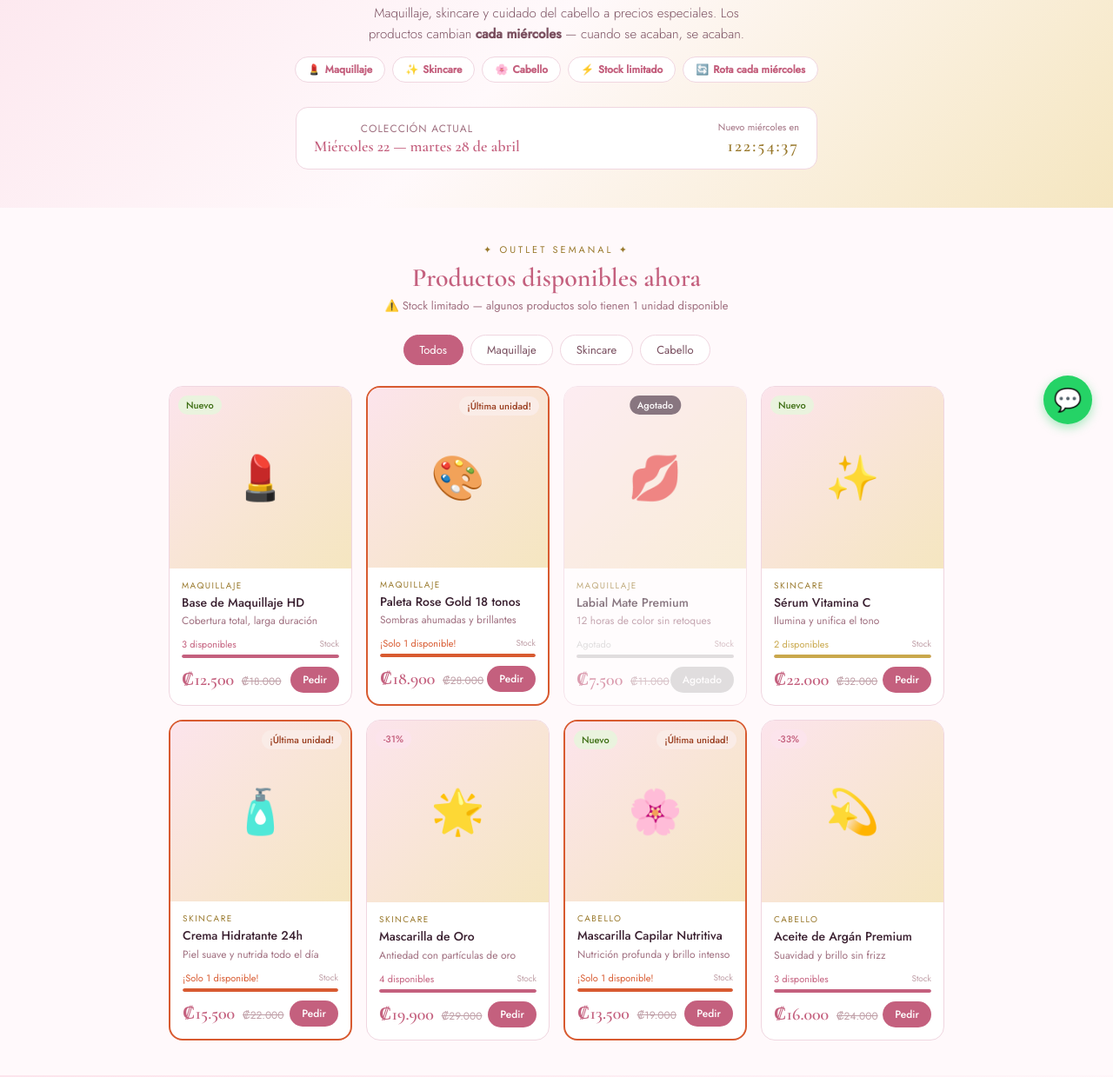
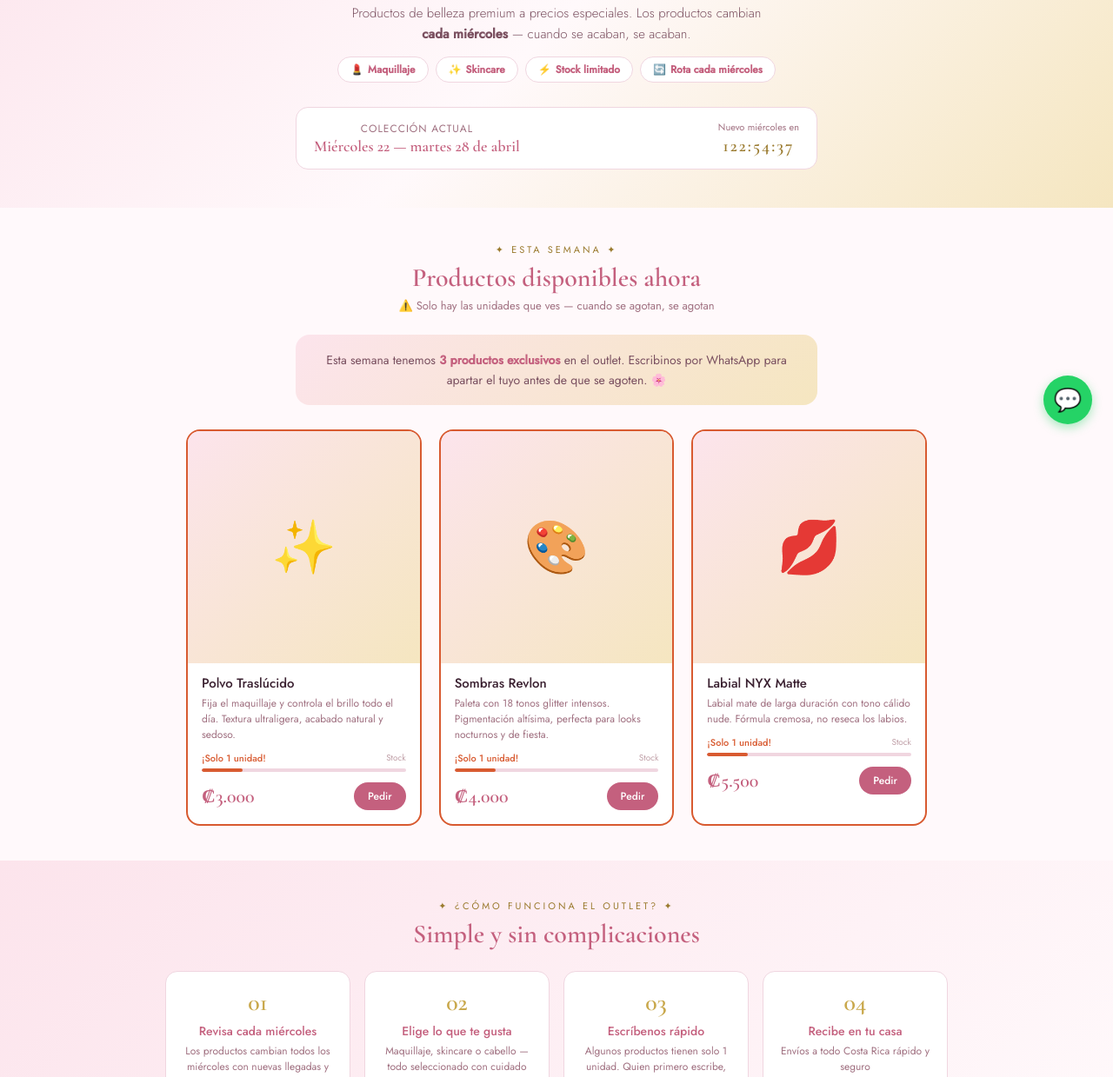
Before and after one commit to anny020920-coder/danni-luxe-glam, a plain HTML site: page index.html in a window 1280 px wide. Shown: the part 288-1527 px from the top of the page at 87% size. Drawn offline with nearby package versions, Linux system fonts and the light colour scheme.

Commit message:
Update index.html

```diff
--- a/index.html
+++ b/index.html
@@ -9,18 +9,13 @@
 *{box-sizing:border-box;margin:0;padding:0;}
 :root{--rose:#e8a0b4;--rose-dark:#c4607e;--rose-light:#fce4ec;--gold:#c9a84c;--gold-light:#f5e6c0;--gold-dark:#9a7a2e;}
 body{font-family:'Jost',sans-serif;background:#fff9fb;color:#3a2030;}
-
 .announcement{background:var(--rose-dark);color:#fff;text-align:center;padding:9px 16px;font-size:12px;letter-spacing:1px;}
 .announcement span{color:var(--gold-light);font-weight:500;}
-
 nav{background:#fff;border-bottom:1px solid #f0d6e0;padding:14px 24px;display:flex;align-items:center;justify-content:space-between;position:sticky;top:0;z-index:100;}
 .logo{font-family:'Cormorant Garamond',serif;font-size:22px;font-weight:600;color:var(--rose-dark);letter-spacing:1px;}
 .logo span{color:var(--gold);}
 .logo-sub{font-size:10px;letter-spacing:2px;text-transform:uppercase;color:var(--gold-dark);display:block;margin-top:-2px;}
-.nav-links{display:flex;gap:20px;}
-.nav-links a{font-size:13px;color:#7a5060;text-decoration:none;letter-spacing:0.5px;}
 .nav-cta{background:var(--rose-dark);color:#fff;border:none;border-radius:20px;padding:8px 18px;font-size:13px;cursor:pointer;font-family:inherit;font-weight:500;}
-
 .hero{background:linear-gradient(135deg,#fce4ec 0%,#fff9fb 50%,#f5e6c0 100%);padding:52px 24px 44px;text-align:center;}
 .hero-tag{font-size:11px;letter-spacing:3px;text-transform:uppercase;color:var(--gold-dark);margin-bottom:10px;font-weight:500;}
 .hero-title{font-family:'Cormorant Garamond',serif;font-size:44px;font-weight:600;color:var(--rose-dark);line-height:1.15;margin-bottom:8px;}
@@ -29,49 +24,35 @@
 .outlet-pills{display:flex;gap:8px;justify-content:center;flex-wrap:wrap;margin:14px 0 28px;}
 .pill{background:#fff;border:1px solid #f0d6e0;border-radius:20px;padding:5px 14px;font-size:12px;color:#7a5060;display:flex;align-items:center;gap:5px;}
 .pill b{color:var(--rose-dark);}
-
 .week-banner{background:#fff;border:1px solid #f0d6e0;max-width:600px;margin:0 auto;border-radius:14px;padding:14px 20px;display:flex;align-items:center;justify-content:space-between;flex-wrap:wrap;gap:8px;}
 .week-label{font-size:12px;color:#a07080;text-transform:uppercase;letter-spacing:1px;}
 .week-title{font-family:'Cormorant Garamond',serif;font-size:18px;color:var(--rose-dark);font-weight:600;}
-.week-timer{text-align:right;}
-.timer-label{font-size:11px;color:#a07080;margin-bottom:2px;}
+.timer-label{font-size:11px;color:#a07080;margin-bottom:2px;text-align:right;}
 .timer-digits{font-family:'Cormorant Garamond',serif;font-size:20px;color:var(--gold-dark);font-weight:600;letter-spacing:2px;}
-
-.section{padding:40px 24px;max-width:940px;margin:0 auto;}
+.section{padding:40px 24px;max-width:900px;margin:0 auto;}
 .section-header{text-align:center;margin-bottom:24px;}
 .section-tag{font-size:11px;letter-spacing:3px;text-transform:uppercase;color:var(--gold-dark);margin-bottom:6px;}
 .section-title{font-family:'Cormorant Garamond',serif;font-size:30px;font-weight:600;color:var(--rose-dark);}
 .section-note{font-size:13px;color:#a07080;margin-top:4px;}
-
-.cats{display:flex;gap:8px;justify-content:center;flex-wrap:wrap;margin-bottom:24px;}
-.cat-btn{background:#fff;border:1px solid #f0d6e0;border-radius:20px;padding:7px 18px;font-size:13px;cursor:pointer;font-family:inherit;color:#7a5060;transition:all 0.15s;}
-.cat-btn:hover,.cat-btn.active{background:var(--rose-dark);color:#fff;border-color:var(--rose-dark);}
-
-.products-grid{display:grid;grid-template-columns:repeat(auto-fill,minmax(200px,1fr));gap:16px;}
-.product-card{background:#fff;border:1px solid #f0d6e0;border-radius:16px;overflow:hidden;transition:border-color 0.15s;position:relative;}
-.product-card:hover{border-color:var(--rose);}
-.product-card.sold-out{opacity:0.6;}
-.product-card.last-unit{border:2px solid #D85A30;}
-.product-img{aspect-ratio:1;display:flex;align-items:center;justify-content:center;font-size:50px;background:linear-gradient(135deg,#fce4ec,#f5e6c0);position:relative;}
-.badge{position:absolute;top:10px;font-size:11px;font-weight:500;padding:3px 9px;border-radius:20px;}
-.badge-new{left:10px;background:#EAF3DE;color:#3B6D11;}
-.badge-last{right:10px;background:#FAECE7;color:#993C1D;}
-.badge-out{left:50%;transform:translateX(-50%);background:#3a2030;color:#fff;white-space:nowrap;}
-.badge-off{left:10px;background:#fce4ec;color:var(--rose-dark);}
-.product-body{padding:12px 14px 14px;}
-.product-cat{font-size:10px;text-transform:uppercase;letter-spacing:1.5px;color:var(--gold-dark);margin-bottom:3px;}
-.product-name{font-size:14px;font-weight:500;color:#3a2030;margin-bottom:3px;line-height:1.3;}
+.info-box{background:linear-gradient(135deg,#fce4ec,#f5e6c0);border-radius:16px;padding:18px 24px;text-align:center;max-width:600px;margin:0 auto 28px;}
+.info-box p{font-size:14px;color:#7a5060;line-height:1.6;}
+.info-box strong{color:var(--rose-dark);}
+.products-grid{display:grid;grid-template-columns:repeat(auto-fill,minmax(240px,1fr));gap:20px;}
+.product-card{background:#fff;border:2px solid #D85A30;border-radius:16px;overflow:hidden;transition:border-color 0.15s;}
+.product-card:hover{border-color:var(--rose-dark);}
+.product-img{width:100%;aspect-ratio:1;object-fit:cover;display:block;}
+.product-img-fallback{aspect-ratio:1;background:linear-gradient(135deg,#fce4ec,#f5e6c0);display:none;align-items:center;justify-content:center;font-size:60px;}
+.product-body{padding:14px 16px 16px;}
+.product-name{font-size:15px;font-weight:500;color:#3a2030;margin-bottom:4px;line-height:1.3;}
 .product-desc{font-size:12px;color:#a07080;line-height:1.5;margin-bottom:10px;}
-.stock-bar-wrap{margin-bottom:10px;}
-.stock-label{font-size:11px;color:#a07080;margin-bottom:4px;display:flex;justify-content:space-between;}
+.stock-bar-wrap{margin-bottom:12px;}
+.stock-label{font-size:11px;margin-bottom:4px;display:flex;justify-content:space-between;}
 .stock-bar{height:4px;background:#f0d6e0;border-radius:2px;overflow:hidden;}
 .stock-fill{height:100%;border-radius:2px;}
 .product-footer{display:flex;align-items:center;justify-content:space-between;}
-.product-price{font-family:'Cormorant Garamond',serif;font-size:20px;font-weight:600;color:var(--rose-dark);}
-.product-old{font-size:12px;color:#c0a0a8;text-decoration:line-through;margin-left:4px;}
-.wa-btn{background:var(--rose-dark);color:#fff;border:none;border-radius:20px;padding:6px 14px;font-size:12px;cursor:pointer;font-family:inherit;font-weight:500;}
-.wa-btn:disabled{background:#ccc;cursor:not-allowed;}
-
+.product-price{font-family:'Cormorant Garamond',serif;font-size:22px;font-weight:600;color:var(--rose-dark);}
+.wa-btn{background:var(--rose-dark);color:#fff;border:none;border-radius:20px;padding:7px 16px;font-size:12px;cursor:pointer;font-family:inherit;font-weight:500;}
+.wa-btn:hover{background:var(--gold-dark);}
 .how-it-works{background:linear-gradient(135deg,#fce4ec,#fff9fb);padding:44px 24px;}
 .how-inner{max-width:900px;margin:0 auto;}
 .steps{display:grid;grid-template-columns:repeat(auto-fill,minmax(180px,1fr));gap:16px;margin-top:24px;}
@@ -79,49 +60,34 @@
 .step-num{font-family:'Cormorant Garamond',serif;font-size:28px;color:var(--gold);font-weight:600;margin-bottom:6px;}
 .step-title{font-size:14px;font-weight:500;color:var(--rose-dark);margin-bottom:4px;}
 .step-desc{font-size:12px;color:#a07080;line-height:1.5;}
-
-.features-grid{display:grid;grid-template-columns:repeat(auto-fill,minmax(180px,1fr));gap:16px;margin-top:24px;}
-.feature{background:#fff;border-radius:14px;padding:18px;text-align:center;border:1px solid #f0d6e0;}
-.feature-icon{font-size:26px;margin-bottom:8px;}
-.feature-title{font-size:13px;font-weight:500;color:var(--rose-dark);margin-bottom:3px;}
-.feature-desc{font-size:12px;color:#a07080;line-height:1.5;}
-
 .testi-grid{display:grid;grid-template-columns:repeat(auto-fill,minmax(240px,1fr));gap:16px;margin-top:24px;}
 .testi{background:#fff;border:1px solid #f0d6e0;border-radius:14px;padding:16px;}
 .testi-stars{color:var(--gold);font-size:13px;margin-bottom:6px;}
 .testi-text{font-size:13px;color:#5a3045;line-height:1.6;font-style:italic;margin-bottom:10px;}
 .testi-name{font-size:12px;font-weight:500;color:var(--rose-dark);}
-
 .cta-section{background:linear-gradient(135deg,var(--rose-dark),#a0405a);padding:44px 24px;text-align:center;color:#fff;}
 .cta-title{font-family:'Cormorant Garamond',serif;font-size:30px;font-weight:600;margin-bottom:6px;}
 .cta-sub{font-size:14px;opacity:0.85;margin-bottom:20px;}
 .cta-btn-row{display:flex;gap:10px;justify-content:center;flex-wrap:wrap;}
 .cta-wa{background:#25D366;color:#fff;border:none;border-radius:25px;padding:12px 28px;font-size:14px;font-weight:500;cursor:pointer;font-family:inherit;}
 .cta-ig{background:transparent;color:#fff;border:1.5px solid rgba(255,255,255,0.5);border-radius:25px;padding:12px 28px;font-size:14px;font-weight:500;cursor:pointer;font-family:inherit;}
-
 footer{background:#3a2030;color:#c9a8b8;padding:24px;text-align:center;}
 .footer-logo{font-family:'Cormorant Garamond',serif;font-size:20px;color:#f5e6c0;margin-bottom:4px;}
 .footer-sub{font-size:10px;letter-spacing:2px;text-transform:uppercase;color:var(--gold);margin-bottom:12px;}
 .social-links{display:flex;gap:16px;justify-content:center;margin-bottom:12px;flex-wrap:wrap;}
 .social-links a{color:#c9a8b8;text-decoration:none;font-size:13px;}
 .footer-copy{font-size:11px;opacity:0.5;}
-
 .wa-float{position:fixed;bottom:24px;right:24px;background:#25D366;color:#fff;border:none;border-radius:50%;width:56px;height:56px;font-size:26px;cursor:pointer;display:flex;align-items:center;justify-content:center;z-index:200;box-shadow:0 4px 12px rgba(37,211,102,0.4);}
 </style>
 </head>
 <body>
 
-<div class="announcement">✦ <span>OUTLET DE BELLEZA</span> — Productos rotan cada miércoles · Stock limitado · ¡Aprovecha antes de que se agoten! ✦</div>
+<div class="announcement">✦ <span>OUTLET DE BELLEZA</span> — Productos rotan cada miércoles · Stock limitado · ¡Solo unidades disponibles! ✦</div>
 
 <nav>
   <div>
     <div class="logo">D'anni <span>Luxe</span> Glam</div>
     <span class="logo-sub">Outlet de Belleza</span>
-  </div>
-  <div class="nav-links">
-    <a href="#">Inicio</a>
-    <a href="#">Outlet</a>
-    <a href="#">Nosotros</a>
   </div>
   <button class="nav-cta" onclick="openWA('Hola! Quiero ver el outlet de belleza 💄')">Comprar ahora</button>
 </nav>
@@ -129,11 +95,10 @@
 <div class="hero">
   <div class="hero-tag">✦ Outlet de Belleza · Costa Rica ✦</div>
   <h1 class="hero-title">Precios de outlet,<br><em>calidad de lujo.</em></h1>
-  <p class="hero-sub">Maquillaje, skincare y cuidado del cabello a precios especiales. Los productos cambian <strong>cada miércoles</strong> — cuando se acaban, se acaban.</p>
+  <p class="hero-sub">Productos de belleza premium a precios especiales. Los productos cambian <strong>cada miércoles</strong> — cuando se acaban, se acaban.</p>
   <div class="outlet-pills">
     <div class="pill">💄 <b>Maquillaje</b></div>
     <div class="pill">✨ <b>Skincare</b></div>
-    <div class="pill">🌸 <b>Cabello</b></div>
     <div class="pill">⚡ <b>Stock limitado</b></div>
     <div class="pill">🔄 <b>Rota cada miércoles</b></div>
   </div>
@@ -142,7 +107,7 @@
       <div class="week-label">Colección actual</div>
       <div class="week-title" id="week-range">Cargando...</div>
     </div>
-    <div class="week-timer">
+    <div>
       <div class="timer-label">Nuevo miércoles en</div>
       <div class="timer-digits" id="timer">--:--:--</div>
     </div>
@@ -151,17 +116,81 @@
 
 <div class="section">
   <div class="section-header">
-    <div class="section-tag">✦ Outlet semanal ✦</div>
+    <div class="section-tag">✦ Esta semana ✦</div>
     <div class="section-title">Productos disponibles ahora</div>
-    <div class="section-note">⚠️ Stock limitado — algunos productos solo tienen 1 unidad disponible</div>
+    <div class="section-note">⚠️ Solo hay las unidades que ves — cuando se agotan, se agotan</div>
   </div>
-  <div class="cats">
-    <button class="cat-btn active" onclick="filterProd('todos',this)">Todos</button>
-    <button class="cat-btn" onclick="filterProd('maquillaje',this)">Maquillaje</button>
-    <button class="cat-btn" onclick="filterProd('skincare',this)">Skincare</button>
-    <button class="cat-btn" onclick="filterProd('cabello',this)">Cabello</button>
+
+  <div class="info-box">
+    <p>Esta semana tenemos <strong>3 productos exclusivos</strong> en el outlet. Escribinos por WhatsApp para apartar el tuyo antes de que se agoten. 🌸</p>
   </div>
-  <div class="products-grid" id="prod-grid"></div>
+
+  <div class="products-grid">
+
+    <div class="product-card">
+      <img class="product-img" src="polvo.jpg" alt="Polvo Traslúcido"
+        onerror="this.style.display='none'; document.getElementById('fb1').style.display='flex'"/>
+      <div id="fb1" class="product-img-fallback">✨</div>
+      <div class="product-body">
+        <div class="product-name">Polvo Traslúcido</div>
+        <div class="product-desc">Fija el maquillaje y controla el brillo todo el día. Textura ultraligera, acabado natural y sedoso.</div>
+        <div class="stock-bar-wrap">
+          <div class="stock-label">
+            <span style="color:#D85A30;font-weight:500">¡Solo 1 unidad!</span>
+            <span style="color:#c0a0a8;font-size:10px">Stock</span>
+          </div>
+          <div class="stock-bar"><div class="stock-fill" style="width:20%;background:#D85A30"></div></div>
+        </div>
+        <div class="product-footer">
+          <div class="product-price">₡3.000</div>
+          <button class="wa-btn" onclick="openWA('Hola! Quiero apartar el Polvo Traslúcido (₡3.000) ✨')">Pedir</button>
+        </div>
+      </div>
+    </div>
+
+    <div class="product-card">
+      <img class="product-img" src="sombras.jpg" alt="Sombras Revlon"
+        onerror="this.style.display='none'; document.getElementById('fb2').style.display='flex'"/>
+      <div id="fb2" class="product-img-fallback">🎨</div>
+      <div class="product-body">
+        <div class="product-name">Sombras Revlon</div>
+        <div class="product-desc">Paleta con 18 tonos glitter intensos. Pigmentación altísima, perfecta para looks nocturnos y de fiesta.</div>
+        <div class="stock-bar-wrap">
+          <div class="stock-label">
+            <span style="color:#D85A30;font-weight:500">¡Solo 1 unidad!</span>
+            <span style="color:#c0a0a8;font-size:10px">Stock</span>
+          </div>
+          <div class="stock-bar"><div class="stock-fill" style="width:20%;background:#D85A30"></div></div>
+        </div>
+        <div class="product-footer">
+          <div class="product-price">₡4.000</div>
+          <button class="wa-btn" onclick="openWA('Hola! Quiero apartar las Sombras Revlon (₡4.000) 🎨')">Pedir</button>
+        </div>
+      </div>
+    </div>
+
+    <div class="product-card">
+      <img class="product-img" src="labial.jpg" alt="Labial NYX Matte"
+        onerror="this.style.display='none'; document.getElementById('fb3').style.display='flex'"/>
+      <div id="fb3" class="product-img-fallback">💋</div>
+      <div class="product-body">
+        <div class="product-name">Labial NYX Matte</div>
+        <div class="product-desc">Labial mate de larga duración con tono cálido nude. Fórmula cremosa, no reseca los labios.</div>
+        <div class="stock-bar-wrap">
+          <div class="stock-label">
+            <span style="color:#D85A30;font-weight:500">¡Solo 1 unidad!</span>
+            <span style="color:#c0a0a8;font-size:10px">Stock</span>
+          </div>
+          <div class="stock-bar"><div class="stock-fill" style="width:20%;background:#D85A30"></div></div>
+        </div>
+        <div class="product-footer">
+          <div class="product-price">₡5.500</div>
+          <button class="wa-btn" onclick="openWA('Hola! Quiero apartar el Labial NYX Matte (₡5.500) 💋')">Pedir</button>
+        </div>
+      </div>
+    </div>
+
+  </div>
 </div>
 
 <div class="how-it-works">
@@ -181,26 +210,13 @@
 
 <div class="section">
   <div class="section-header">
-    <div class="section-tag">✦ Por qué elegirnos ✦</div>
-    <div class="section-title">La diferencia D'anni</div>
-  </div>
-  <div class="features-grid">
-    <div class="feature"><div class="feature-icon">💎</div><div class="feature-title">Productos originales</div><div class="feature-desc">Solo marcas certificadas y de alta calidad</div></div>
-    <div class="feature"><div class="feature-icon">🔄</div><div class="feature-title">Rota cada miércoles</div><div class="feature-desc">Cada semana hay algo nuevo esperándote</div></div>
-    <div class="feature"><div class="feature-icon">⚡</div><div class="feature-title">Stock limitado</div><div class="feature-desc">Precios de outlet por cantidades exclusivas</div></div>
-    <div class="feature"><div class="feature-icon">🚚</div><div class="feature-title">Envío a todo CR</div><div class="feature-desc">Entregamos rápido y seguro a todo Costa Rica</div></div>
-  </div>
-</div>
-
-<div class="section">
-  <div class="section-header">
     <div class="section-tag">✦ Reseñas ✦</div>
     <div class="section-title">Lo que dicen nuestras clientas</div>
   </div>
   <div class="testi-grid">
-    <div class="testi"><div class="testi-stars">★★★★★</div><div class="testi-text">"Me encanta revisar el outlet cada miércoles, siempre hay algo nuevo. Ya encontré mi sérum favorito aquí."</div><div class="testi-name">— María G., San José</div></div>
+    <div class="testi"><div class="testi-stars">★★★★★</div><div class="testi-text">"Me encanta revisar el outlet cada miércoles, siempre hay algo nuevo."</div><div class="testi-name">— María G., San José</div></div>
     <div class="testi"><div class="testi-stars">★★★★★</div><div class="testi-text">"Compré la última unidad de una paleta y llegó perfecta. Vale la pena estar pendiente cada miércoles."</div><div class="testi-name">— Daniela R., Heredia</div></div>
-    <div class="testi"><div class="testi-stars">★★★★★</div><div class="testi-text">"Precios increíbles y productos originales. Lo mejor es que cada miércoles hay sorpresas nuevas."</div><div class="testi-name">— Sofía M., Cartago</div></div>
+    <div class="testi"><div class="testi-stars">★★★★★</div><div class="testi-text">"Precios increíbles y productos originales. Cada miércoles hay sorpresas nuevas."</div><div class="testi-name">— Sofía M., Cartago</div></div>
   </div>
 </div>
 
@@ -208,7 +224,7 @@
   <div class="cta-title">¡No te pierdas el próximo miércoles!</div>
   <div class="cta-sub">Síguenos para enterarte primero cuando roten los productos 🌸</div>
   <div class="cta-btn-row">
-    <button class="cta-wa" onclick="openWA('Hola! Quiero que me avisen cada miércoles cuando cambien los productos del outlet 💄')">💬 Avísame por WhatsApp</button>
+    <button class="cta-wa" onclick="openWA('Hola! Quiero que me avisen cada miércoles cuando cambien los productos 💄')">💬 Avísame por WhatsApp</button>
     <button class="cta-ig" onclick="window.open('https://instagram.com/d_anniglamlux','_blank')">📷 Seguir en Instagram</button>
   </div>
 </div>
@@ -224,100 +240,27 @@
   <div class="footer-copy">© 2026 D'anni Luxe Glam · Todos los derechos reservados</div>
 </footer>
 
-<button class="wa-float" onclick="openWA('Hola! Vi el outlet y quiero más información 💄')" title="WhatsApp">💬</button>
+<button class="wa-float" onclick="openWA('Hola! Vi el outlet y quiero más información 💄')">💬</button>
 
 <script>
-const products = [
-  {id:1,name:"Base de Maquillaje HD",cat:"maquillaje",emoji:"💄",price:"₡12.500",oldPrice:"₡18.000",desc:"Cobertura total, larga duración",stock:3,max:5,isNew:true},
-  {id:2,name:"Paleta Rose Gold 18 tonos",cat:"maquillaje",emoji:"🎨",price:"₡18.900",oldPrice:"₡28.000",desc:"Sombras ahumadas y brillantes",stock:1,max:3,isNew:false},
-  {id:3,name:"Labial Mate Premium",cat:"maquillaje",emoji:"💋",price:"₡7.500",oldPrice:"₡11.000",desc:"12 horas de color sin retoques",stock:0,max:4,isNew:false},
-  {id:4,name:"Sérum Vitamina C",cat:"skincare",emoji:"✨",price:"₡22.000",oldPrice:"₡32.000",desc:"Ilumina y unifica el tono",stock:2,max:4,isNew:true},
-  {id:5,name:"Crema Hidratante 24h",cat:"skincare",emoji:"🧴",price:"₡15.500",oldPrice:"₡22.000",desc:"Piel suave y nutrida todo el día",stock:1,max:3,isNew:false},
-  {id:6,name:"Mascarilla de Oro",cat:"skincare",emoji:"🌟",price:"₡19.900",oldPrice:"₡29.000",desc:"Antiedad con partículas de oro",stock:4,max:5,isNew:false},
-  {id:7,name:"Mascarilla Capilar Nutritiva",cat:"cabello",emoji:"🌸",price:"₡13.500",oldPrice:"₡19.000",desc:"Nutrición profunda y brillo intenso",stock:1,max:4,isNew:true},
-  {id:8,name:"Aceite de Argán Premium",cat:"cabello",emoji:"💫",price:"₡16.000",oldPrice:"₡24.000",desc:"Suavidad y brillo sin frizz",stock:3,max:5,isNew:false},
-];
-
-function stockColor(s){return s===0?'#ccc':s===1?'#D85A30':s<=2?'#c9a84c':'#c4607e';}
-
-function renderProds(list){
-  document.getElementById('prod-grid').innerHTML = list.map(p=>{
-    const pct = Math.round((p.stock/p.max)*100);
-    const isLast = p.stock===1;
-    const isOut = p.stock===0;
-    const discount = Math.round((1-(parseInt(p.price.replace(/\D/g,''))/parseInt(p.oldPrice.replace(/\D/g,''))))*100);
-    return `
-    <div class="product-card${isOut?' sold-out':''}${isLast?' last-unit':''}">
-      <div class="product-img">
-        ${p.isNew?'<span class="badge badge-new">Nuevo</span>':''}
-        ${isLast?'<span class="badge badge-last">¡Última unidad!</span>':''}
-        ${isOut?'<span class="badge badge-out">Agotado</span>':''}
-        ${!p.isNew&&!isLast&&!isOut?'<span class="badge badge-off">-'+discount+'%</span>':''}
-        <span style="font-size:50px">${p.emoji}</span>
-      </div>
-      <div class="product-body">
-        <div class="product-cat">${p.cat}</div>
-        <div class="product-name">${p.name}</div>
-        <div class="product-desc">${p.desc}</div>
-        <div class="stock-bar-wrap">
-          <div class="stock-label">
-            <span style="color:${stockColor(p.stock)}">${isOut?'Agotado':isLast?'¡Solo 1 disponible!':p.stock+' disponibles'}</span>
-            <span style="color:#c0a0a8;font-size:10px">Stock</span>
-          </div>
-          <div class="stock-bar"><div class="stock-fill" style="width:'+pct+'%;background:${stockColor(p.stock)}"></div></div>
-        </div>
-        <div class="product-footer">
-          <div>
-            <span class="product-price">${p.price}</span>
-            <span class="product-old">${p.oldPrice}</span>
-          </div>
-          <button class="wa-btn" ${isOut?'disabled':''} onclick="openWA('Hola! Me interesa del outlet: ${p.name} (${p.price})')">
-            ${isOut?'Agotado':'Pedir'}
-          </button>
-        </div>
-      </div>
-    </div>`;
-  }).join('');
+function openWA(msg){window.open('https://wa.me/50672072248?text='+encodeURIComponent(msg),'_blank');}
+const meses=['enero','febrero','marzo','abril','mayo','junio','julio','agosto','septiembre','octubre','noviembre','diciembre'];
+function nextWednesday(from){
+  const d=new Date(from),day=d.getDay(),diff=(3-day+7)%7||7;
+  d.setDate(d.getDate()+diff);d.setHours(0,0,0,0);return d;
 }
-
-function filterProd(cat,el){
-  document.querySelectorAll('.cat-btn').forEach(b=>b.classList.remove('active'));
-  el.classList.add('active');
-  renderProds(cat==='todos'?products:products.filter(p=>p.cat===cat));
+function updateTimer(){
+  const now=new Date(),next=nextWednesday(now);
+  const prevWed=new Date(next);prevWed.setDate(prevWed.getDate()-7);
+  const prevNext=new Date(next);prevNext.setDate(prevNext.getDate()-1);
+  document.getElementById('week-range').textContent='Miércoles '+prevWed.getDate()+' — martes '+prevNext.getDate()+' de '+meses[prevNext.getMonth()];
+  const diff=next-now;
+  document.getElementById('timer').textContent=
+    String(Math.floor(diff/3600000)).padStart(2,'0')+':'+
+    String(Math.floor((diff%3600000)/60000)).padStart(2,'0')+':'+
+    String(Math.floor((diff%60000)/1000)).padStart(2,'0');
 }
-
-function openWA(msg){window.open('https://wa.me/50672072248?text='+encodeURIComponent(msg),'_blank');}
-
-const meses=['enero','febrero','marzo','abril','mayo','junio','julio','agosto','septiembre','octubre','noviembre','diciembre'];
-
-function nextWednesday(from){
-  const d=new Date(from);
-  const day=d.getDay();
-  const diff=(3-day+7)%7||7;
-  d.setDate(d.getDate()+diff);
-  d.setHours(0,0,0,0);
-  return d;
-}
-
-function updateTimer(){
-  const now=new Date();
-  const next=nextWednesday(now);
-  const prevWed=new Date(next);
-  prevWed.setDate(prevWed.getDate()-7);
-  const prevNext=new Date(next);
-  prevNext.setDate(prevNext.getDate()-1);
-  document.getElementById('week-range').textContent=
-    'Miércoles '+prevWed.getDate()+' — martes '+prevNext.getDate()+' de '+meses[prevNext.getMonth()];
-  const diff=next-now;
-  const h=String(Math.floor(diff/3600000)).padStart(2,'0');
-  const m=String(Math.floor((diff%3600000)/60000)).padStart(2,'0');
-  const s=String(Math.floor((diff%60000)/1000)).padStart(2,'0');
-  document.getElementById('timer').textContent=h+':'+m+':'+s;
-}
-
-renderProds(products);
-setInterval(updateTimer,1000);
-updateTimer();
+setInterval(updateTimer,1000);updateTimer();
 </script>
 </body>
 </html>
```
